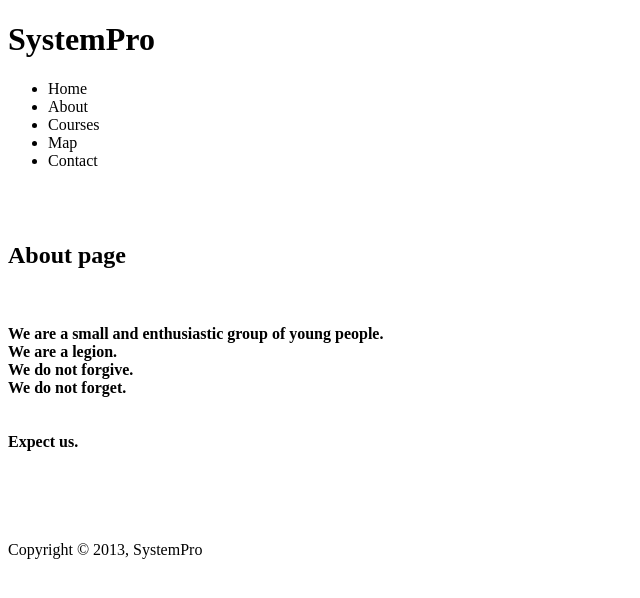
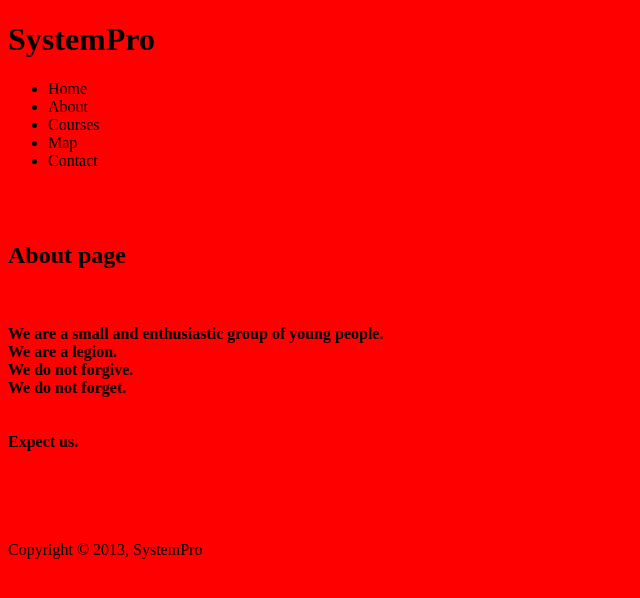
Before and after one commit to mmiroslav/SystemPro, a PHP site: page /about.html in a window 1280 px wide. Shown: the top 598 px of the page, without its empty margins (0-640 px from the left). Run offline with PHP 8.4, Linux system fonts and the light colour scheme.

Commit message:
Updateovao about page sa jos korisnih stvari.

```diff
--- a/css/style.css
+++ b/css/style.css
@@ -9,3 +9,8 @@
 root {
     display: block;
 }
+
+body{
+    background-color: red;
+    /*COPYRIGHT D J U R E N D I C*/
+}
```
